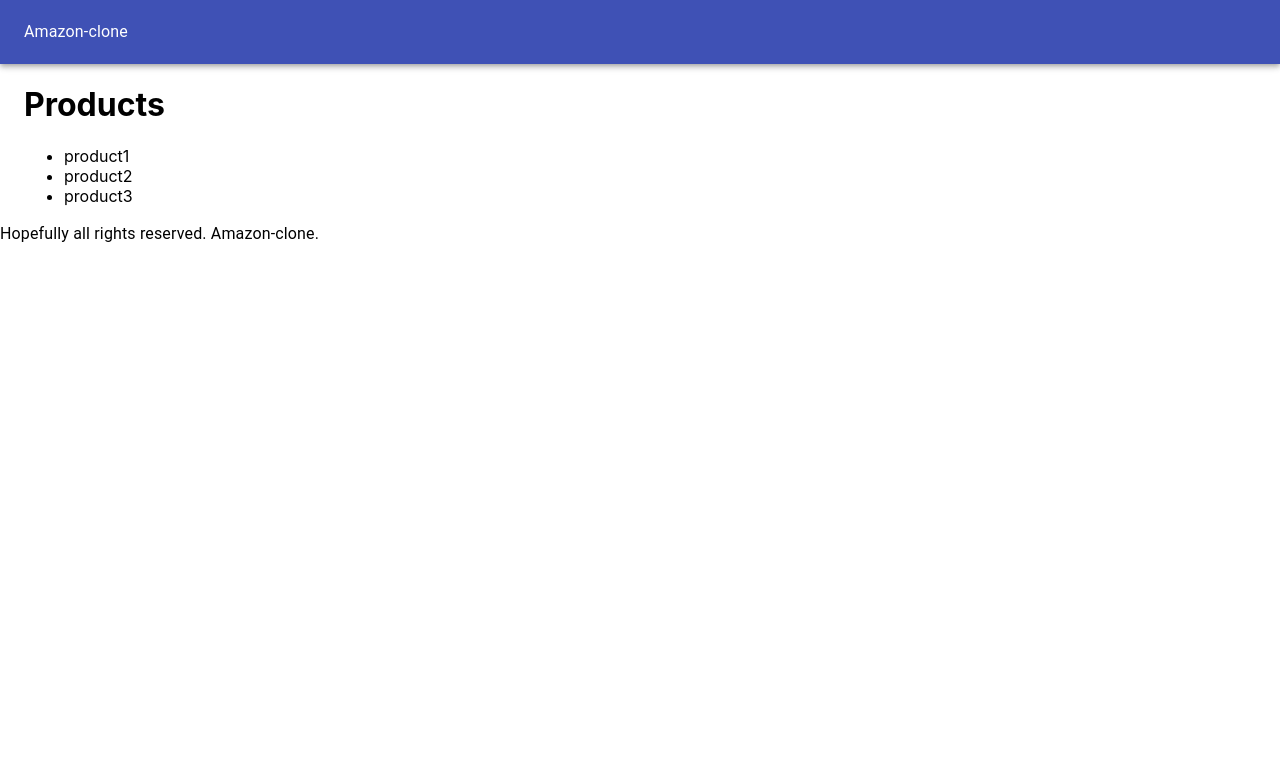
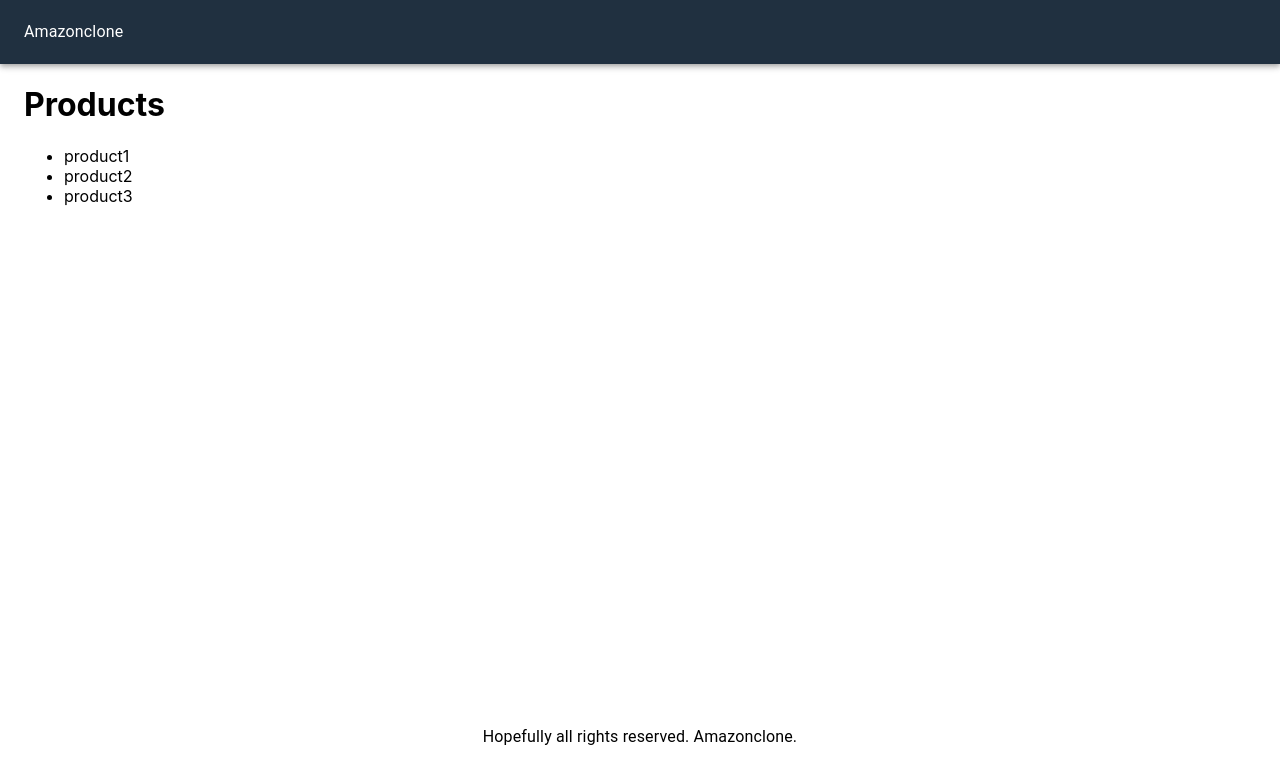
Before and after one commit to rakshithsgowda/amazon-clone-next-materialUI-paypal, a Next.js app: page / in a window 1280 px wide. Shown: the top 784 px of the page. Built offline with nearby package versions, Linux system fonts and the light colour scheme.

Commit message:
added styles to app and fixed issues

```diff
--- a/components/Layout.js
+++ b/components/Layout.js
@@ -1,20 +1,22 @@
 import { AppBar, Container, Toolbar, Typography } from '@material-ui/core'
 import Head from 'next/head'
+import useStyles from '../utils/styles'
 
 export default function Layout({ children }) {
+  const classes = useStyles()
   return (
     <div>
       <Head>
         <title>Amazon Clone</title>
       </Head>
-      <AppBar position='static'>
+      <AppBar position='static' className={classes.navbar}>
         <Toolbar>
-          <Typography>Amazon-clone</Typography>
+          <Typography>Amazonclone</Typography>
         </Toolbar>
       </AppBar>
-      <Container>{children}</Container>
-      <footer>
-        <Typography>Hopefully all rights reserved. Amazon-clone.</Typography>
+      <Container className={classes.main}>{children}</Container>
+      <footer className={classes.footer}>
+        <Typography>Hopefully all rights reserved. Amazonclone.</Typography>
       </footer>
     </div>
   )
--- a/pages/_app.js
+++ b/pages/_app.js
@@ -1,6 +1,14 @@
+import { useEffect } from 'react'
 import '../styles/globals.css'
 
 function MyApp({ Component, pageProps }) {
+  useEffect(() => {
+    const jssStyles = document.querySelector('#jss-server-side')
+    if (jssStyles) {
+      jssStyles.parentElement.removeChild(jssStyles)
+    }
+  }, [])
+
   return <Component {...pageProps} />
 }
 
--- /dev/null
+++ b/pages/_document.js
@@ -0,0 +1,35 @@
+import { ServerStyleSheets } from '@material-ui/core/styles'
+import Document, { Html, Head, Main, NextScript } from 'next/document'
+import React from 'react'
+
+export default class MyDocument extends Document {
+  render() {
+    return (
+      <Html lang='en'>
+        <Head> </Head>
+        <body>
+          <Main />
+          <NextScript />
+        </body>
+      </Html>
+    )
+  }
+}
+
+MyDocument.getInitialProps = async (ctx) => {
+  const sheets = new ServerStyleSheets()
+  const originalRenderPage = ctx.renderPage
+  ctx.renderPage = () => {
+    return originalRenderPage({
+      enhanceApp: (App) => (props) => sheets.collect(<App {...props} />),
+    })
+  }
+  const initialProps = await Document.getInitialProps(ctx)
+  return {
+    ...initialProps,
+    styles: [
+      ...React.Children.toArray(initialProps.styles),
+      sheets.getStyleElement(),
+    ],
+  }
+}
--- /dev/null
+++ b/utils/styles.js
@@ -0,0 +1,20 @@
+import { makeStyles } from '@material-ui/core'
+import Paper from '@material-ui/core/Paper'
+
+const useStyles = makeStyles({
+  navbar: {
+    backgroundColor: '#203040',
+    '& a': {
+      color: '#ffffff',
+      marginleft: 10,
+    },
+  },
+  main: {
+    minHeight: '80vh',
+  },
+  footer: {
+    textAlign: 'center',
+  },
+})
+
+export default useStyles
```
